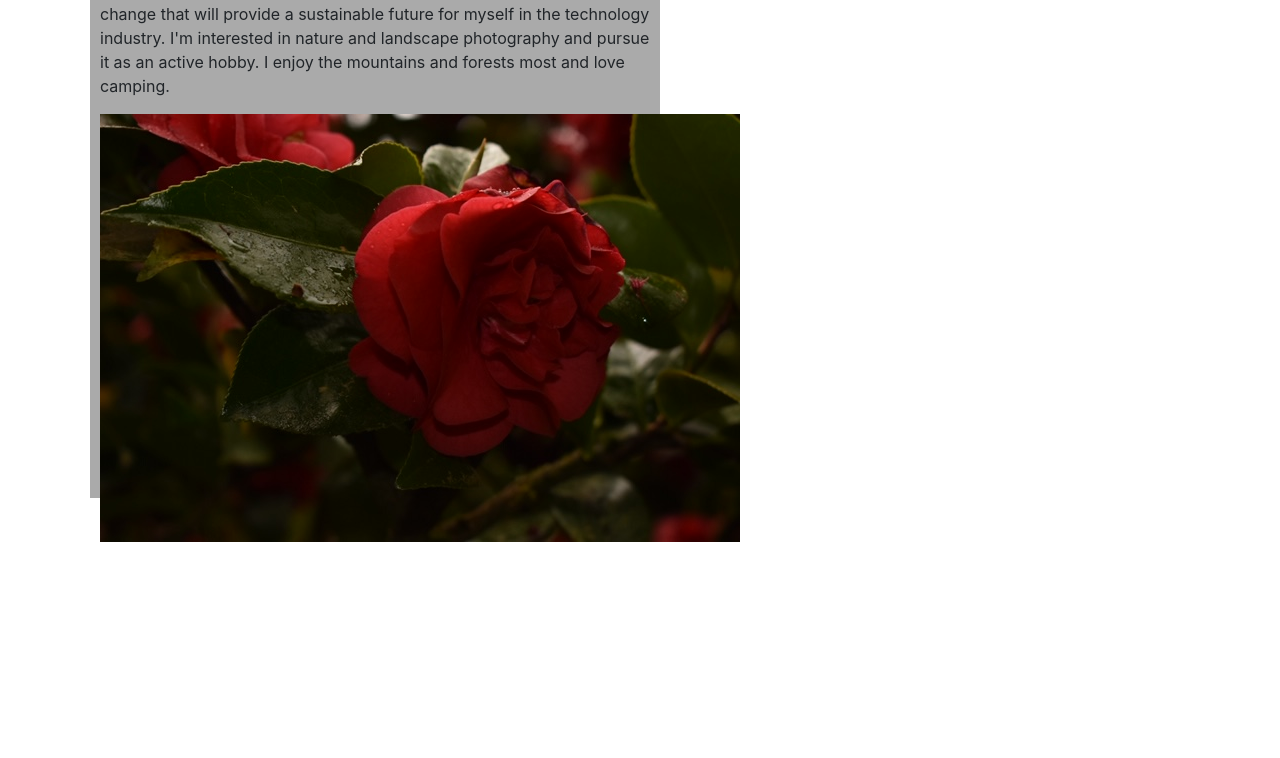
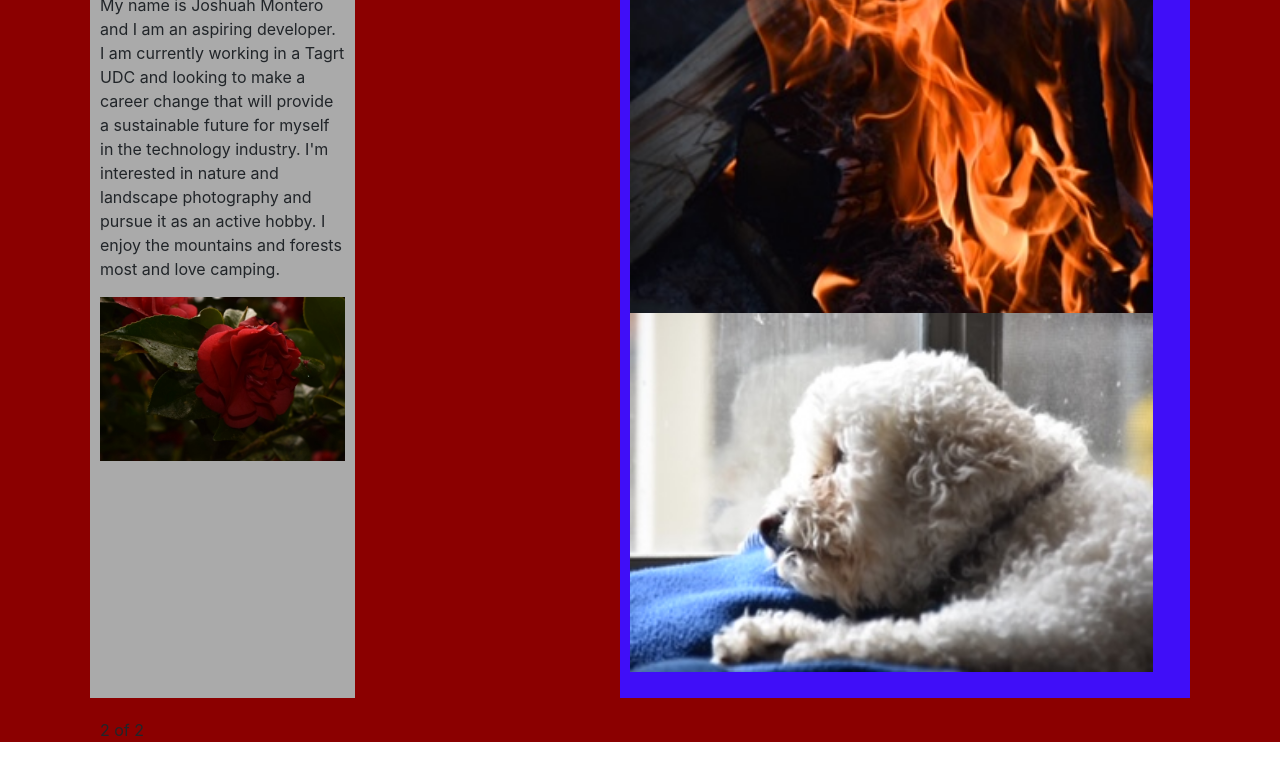
Before and after one commit to Joshemon/homework, a plain HTML site: page week2/index.html in a window 1280 px wide. Shown: the part 160-918 px from the top of the page. Before the commit the page ends 800 px from the top, so only its background shows below. Drawn offline with nearby package versions, Linux system fonts and the light colour scheme.

Commit message:
updaqting hw files

```diff
--- a/week2/index.html
+++ b/week2/index.html
@@ -15,16 +15,32 @@
   float: left;
   width: 50%;
   padding: 10px;
-  height: 600px;
+  height: 800px;
   margin: 20px;
+  text-align: left;
 }
-
+  .column2 {
+    float:right;
+    width: 50%;
+    padding: 10px;
+    height: 800px;
+    margin: 20px;
+    text-align:left;
+  }
+  .pic {
+    padding: 10px;
+    margin: 15px;
+  }
+ .entire {
+   background-color: darkred;
+ }
 /* I'd like to have my bio text with and image under it in the left column and on the right a column with
 two or three images stacked on top of each other*/
 .row:after {
   content: "";
   display: table;
   clear: both;
+
 
 }
 * {
@@ -36,16 +52,22 @@ two or three images stacked on top of each other*/
 
 
   </style>
+
     </head>
 
 <body>
-  <div class="container">
+
+  <div class="entire">
 
     <div>
       <a class="btn btn-dark" href="./mainpage.html" role="button"> Home</a>
     </div>
 
 
+
+    <div class="container">
+      <div class="row">
+        <div class="col">
           <div class="row">
             <div class="column" style="background-color:#aaa;">
               <h2 class="mt-0"> Personal Background</h2>
@@ -57,15 +79,26 @@ two or three images stacked on top of each other*/
                 I'm interested in nature and landscape photography and pursue it as an active hobby.
                 I enjoy the mountains and forests most and love camping.
               </p>
-        <img src="./Red Rose.JPG" class="mr-3" alt="Close up of rose">
+              <img src="./Red Rose.JPG" class="mr-3"  class = "img-responsive" width = "100%"  alt="Close up of rose">
+            </div>
+        </div>
+
+
+        <div class="col">
+          2 of 2
+        </div>
+      </div>
+
+
+      <div class="column2" style="background-color:rgb(64, 14, 248);" float:right; class="media">
+        <h2 class="mt-0"> More Photos</h2>
+        <img src="./closefire.jpeg" class="mr-3"  class = "img-responsive" width = "95%" height = "46%" alt="Close up of firepit">
+        <img src="./papowindow.jpeg" class="mr-3"  class = "img-responsive" width = "95%" height = "46%" alt="My dog Papo looking out the window">
+
+
       </div>
     </div>
     </div>
-
-      <div class="column2" style="background-color:#aaa;" float:right; class="media">
-        <div class="media-body">
-      </div>
-
   <h2></h2>
   <p></p>
   <div></div>
```
Also changed, not shown: week2/closefire.jpeg (added), week2/papowindow.jpeg (added). Lines whose indentation alone changed are shown as unchanged.
